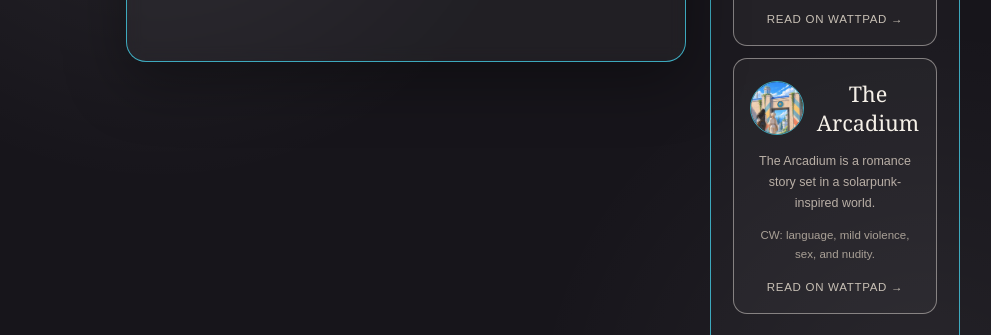
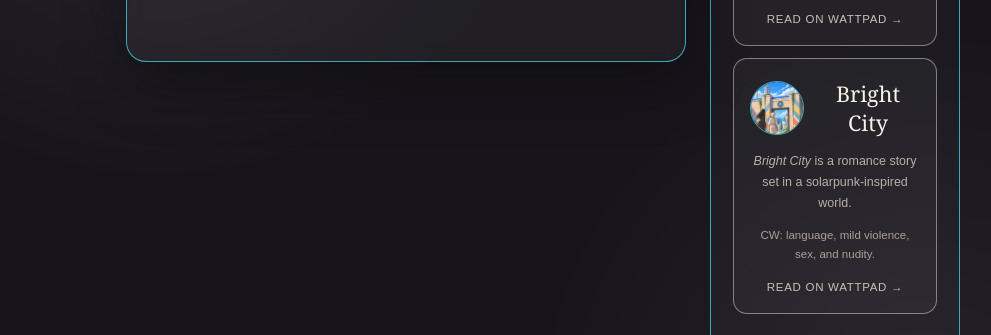
Before and after one commit to Dizzeyy/my-website, a plain HTML site: page index.html in a window 1280 px wide. Shown: the part 427-762 px from the top of the page, without its empty margins (97-1088 px from the left). Drawn offline with Linux system fonts and the light colour scheme.

Commit message:
Update index.html

```diff
--- a/index.html
+++ b/index.html
@@ -332,7 +332,6 @@
 
   </a>
 
-  <!-- The Arcadium -->
 
   <a class="work-card"
      href="https://www.wattpad.com/story/417670559-the-arcadium"
@@ -344,11 +343,11 @@
        src="Arcadium_Image.jpg"
        alt="The Arcadium cover">
 
-  <h3 class="work-title">The Arcadium</h3>
+  <h3 class="work-title">Bright City</h3>
 </div>
 
     <p class="work-description">
-      The Arcadium is a romance story set in a
+      <em>Bright City</em> is a romance story set in a
       solarpunk-inspired world.
     </p>
 
```
